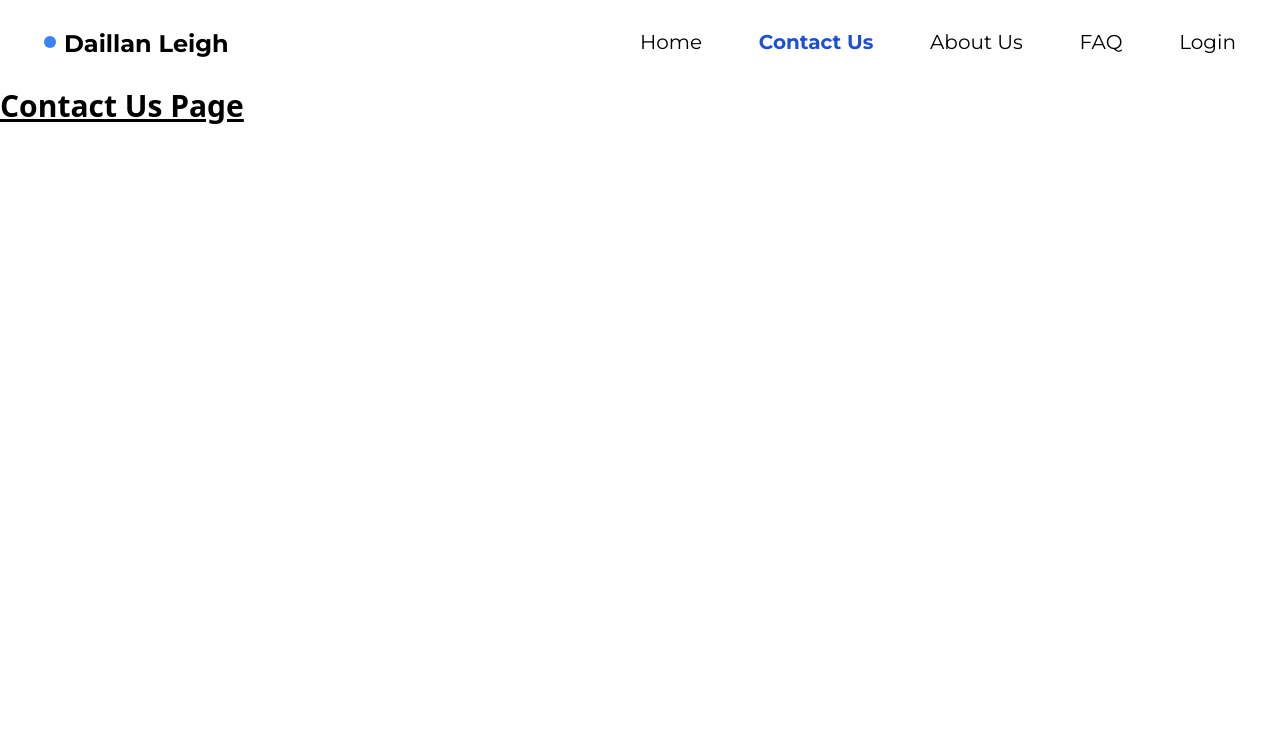
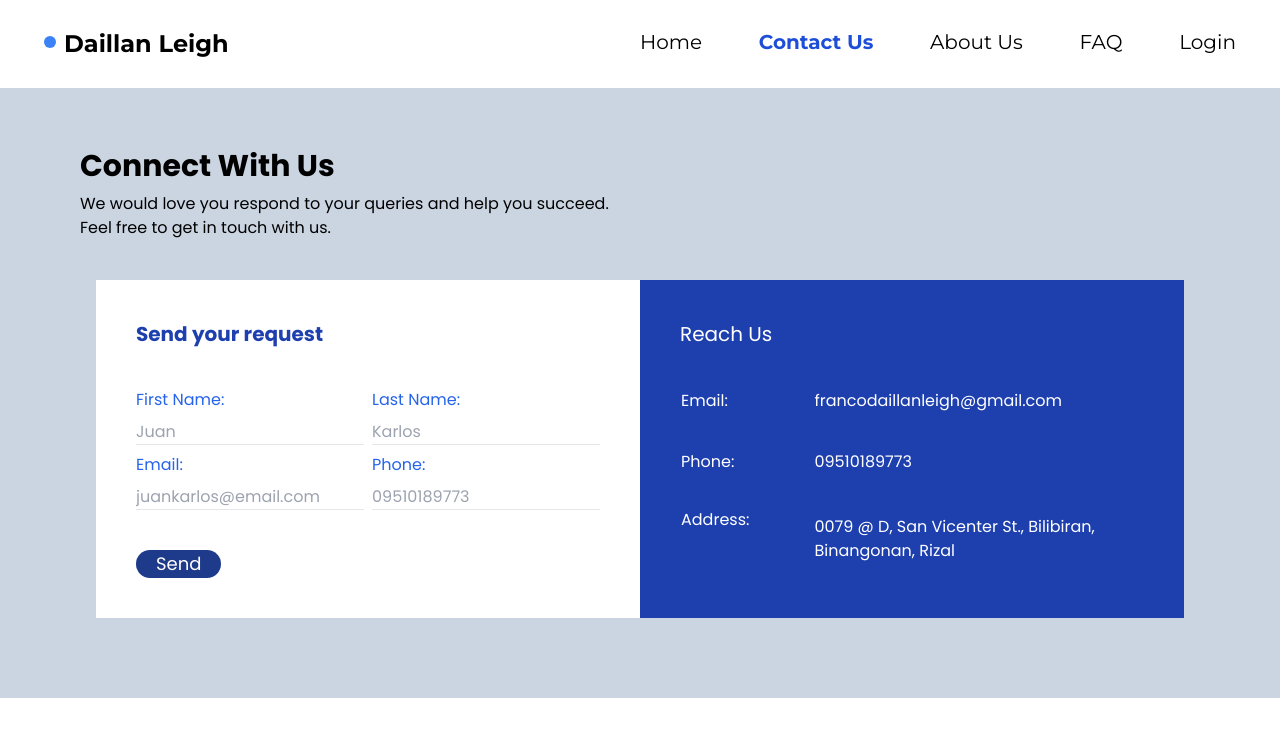
Before and after one commit to LeighDaillan/My-App, a Next.js app: page /ContactUs in a window 1280 px wide. Shown: the top 736 px of the page. Built offline with nearby package versions, Linux system fonts and the light colour scheme.

Commit message:
added contact us page

```diff
--- a/package.json
+++ b/package.json
@@ -9,6 +9,7 @@
     "lint": "next lint"
   },
   "dependencies": {
+    "jquery": "^3.6.1",
     "next": "12.3.1",
     "react": "18.2.0",
     "react-dom": "18.2.0",
--- a/pages/ContactUs/index.js
+++ b/pages/ContactUs/index.js
@@ -1,11 +1,121 @@
 import { Fragment } from "react";
 import NavigationBar from "../Navigation/navigation-bar.js";
+import $ from "jquery";
+
+let container = [];
 
 const ContactUs = function () {
+  const Submit = function (e) {
+    e.preventDefault();
+
+    const fnameEl = $("#fname").val();
+    const lnameEl = $("#lname").val();
+    const emailEl = $("#email").val();
+    const phoneEl = $("#phone").val();
+
+    const data = {
+      fname: fnameEl,
+      lname: lnameEl,
+      email: emailEl,
+      phone: phoneEl,
+    };
+
+    if (!fnameEl && !lnameEl && !emailEl && !phoneEl)
+      return console.log("Complete the Form");
+
+    container.push(data);
+
+    $("#contact-form").trigger("reset");
+
+    return localStorage.setItem("Contacts", JSON.stringify(container));
+  };
+
   return (
     <Fragment>
       <NavigationBar page="Contact Us"></NavigationBar>
-      <h1 className="text-3xl font-bold underline">Contact Us Page</h1>
+
+      <div className="bg-slate-300 h-auto w-auto p-10 font-pop">
+        <div className="ml-10 mt-5">
+          <h1 className="text-3xl font-bold mb-2 ">Connect With Us</h1>
+          <p>
+            We would love you respond to your queries and help you succeed.{" "}
+            <br />
+            Feel free to get in touch with us.
+          </p>
+        </div>
+
+        <div className="grid grid-cols-2 mx-14 my-10">
+          <form id="contact-form" className="bg-white p-10">
+            <h2 className="text-blue-800 font-bold text-xl mb-10">
+              Send your request
+            </h2>
+
+            <div className="grid grid-cols-2 gap-2">
+              <label className="text-blue-600">First Name:</label>
+              <label className="text-blue-600">Last Name:</label>
+              <input
+                type="text"
+                name="fname"
+                id="fname"
+                placeholder="Juan"
+                className="border-b"
+              />
+
+              <input
+                type="text"
+                name="lname"
+                id="lname"
+                className="border-b"
+                placeholder="Karlos"
+              />
+              <label className="text-blue-600">Email:</label>
+              <label className="text-blue-600">Phone:</label>
+              <input
+                type="email"
+                name="email"
+                id="email"
+                className="border-b"
+                placeholder="juankarlos@email.com"
+              />
+              <input
+                type="number"
+                name="phone"
+                id="phone"
+                className="border-b"
+                placeholder="09510189773"
+              />
+            </div>
+            <button
+              onClick={Submit}
+              className="mt-10 rounded-full text-lg text-white bg-blue-900 px-5"
+            >
+              Send
+            </button>
+          </form>
+
+          <div className="bg-blue-800 p-10 text-white">
+            <h2 className=" text-xl mb-10">Reach Us</h2>
+            <table className="table-fixed">
+              <tbody>
+                <tr>
+                  <td>Email:</td>
+                  <td>francodaillanleigh@gmail.com</td>
+                </tr>
+                <tr>
+                  <td className="pt-9">Phone:</td>
+                  <td className="pt-9">09510189773</td>
+                </tr>
+                <tr>
+                  <td className="pr-16">Address:</td>
+                  <td className="pt-10">
+                    0079 @ D, San Vicenter St., Bilibiran, Binangonan, Rizal
+                  </td>
+                </tr>
+              </tbody>
+            </table>
+          </div>
+        </div>
+      </div>
     </Fragment>
   );
 };
--- a/styles/globals.css
+++ b/styles/globals.css
@@ -1,4 +1,6 @@
 @import url("https://fonts.googleapis.com/css2?family=Montserrat:ital,wght@0,100;0,200;0,300;0,400;0,500;0,600;0,700;0,800;0,900;1,100;1,200;1,300;1,400;1,500;1,600;1,700;1,800;1,900&display=swap");
+
+@import url("https://fonts.googleapis.com/css2?family=Poppins:ital,wght@0,100;0,200;0,300;0,400;0,500;0,600;0,700;0,800;0,900;1,100;1,200;1,300;1,400;1,500;1,600;1,700;1,800;1,900&display=swap");
 
 @tailwind base;
 @tailwind components;
--- a/tailwind.config.js
+++ b/tailwind.config.js
@@ -9,6 +9,7 @@ module.exports = {
     extend: {
       fontFamily: {
         mont: ["Montserrat"],
+        pop: ["Poppins"],
       },
     },
   },
```
Also changed, not shown: 1 other file (tests, documents, lock files or other folders).
